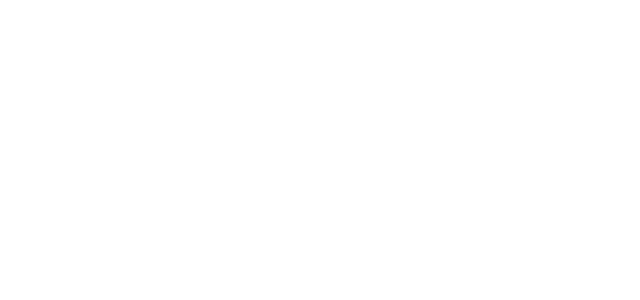
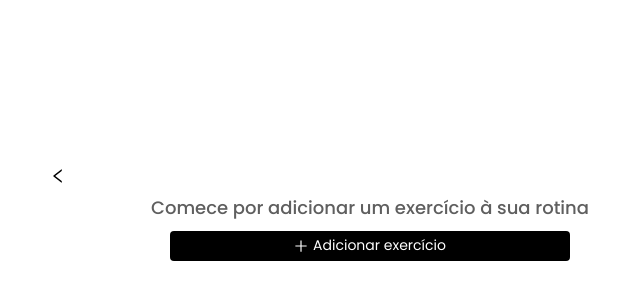
Before and after one commit to LucasPirolli/trackfit, a React (Vite) app: page /new-routine in a window 1280 px wide. Before the commit this address had no page. Shown: the part 186-486 px from the top of the page, without its empty margins (270-910 px from the left). Built offline with nearby package versions, Linux system fonts and the light colour scheme.

Commit message:
feat: finished layout new routine

```diff
--- a/src/main.tsx
+++ b/src/main.tsx
@@ -11,6 +11,7 @@
 import Register from "./modules/pages/Register.tsx";
 import Routine from "./modules/pages/Routine.tsx";
 import Workout from "./modules/pages/Workout.tsx";
+import NewRoutine from "./modules/pages/NewRoutine.tsx";
 
 // Estilos TrackFit
 import "./styles/index.scss";
@@ -25,6 +26,7 @@
           <Route path="/register" element={<Register />} />
           <Route path="/routine" element={<Routine />} />
           <Route path="/workout" element={<Workout />} />
+          <Route path="/new-routine" element={<NewRoutine />} />
         </Routes>
       </BrowserRouter>
     </>
--- /dev/null
+++ b/src/modules/pages/NewRoutine.tsx
@@ -0,0 +1,118 @@
+import { Button, Modal, Card, Form, Input } from "antd";
+import { LeftOutlined, LineChartOutlined, PlusOutlined } from "@ant-design/icons";
+import { useNavigate } from "react-router-dom";
+
+import "../../styles/pages/newroutine.scss";
+import { useState } from "react";
+
+const NewRoutine = () => {
+  const navigate = useNavigate();
+  const [isModalOpen, setIsModalOpen] = useState<boolean>(false);
+  const [isModalNewExerciseOpen, setIsModalNewExerciseOpen] =
+    useState<boolean>(false);
+  const [form] = Form.useForm();
+
+  const actions: React.ReactNode[] = [
+    <PlusOutlined onClick={(e) => console.log(e)} />,
+    <LineChartOutlined />,
+  ];
+
+  const showModal = () => {
+    setIsModalOpen(true);
+  };
+
+  const handleCancel = () => {
+    setIsModalOpen(false);
+  };
+
+  const showModalNew = () => {
+    setIsModalNewExerciseOpen(true);
+  };
+
+  const handleCancelNew = () => {
+    setIsModalNewExerciseOpen(false);
+  };
+
+  return (
+    <>
+      <section className="new-routine">
+        <div className="container-icon">
+          <LeftOutlined onClick={() => navigate("/routine")} />
+        </div>
+        <h2 className="subtitle">
+          Comece por adicionar um exercício à sua rotina
+        </h2>
+        <button className="btn-add-exercise" onClick={() => showModal()}>
+          <PlusOutlined />
+          Adicionar exercício
+        </button>
+      </section>
+      <Modal
+        title="Adicionar Exercício"
+        open={isModalOpen}
+        onCancel={handleCancel}
+        centered={true}
+        footer={[]}
+        width={700}
+      >
+        <Button color="default" variant="filled" onClick={() => showModalNew()}>
+          <PlusOutlined />
+          Novo exercício
+        </Button>
+        <div className="container-cards">
+          {Array(10)
+            .fill(0)
+            .map((_, index) => (
+              <Card
+                key={index}
+                actions={actions}
+                onClick={() => navigate("/workout")}
+              >
+                <Card.Meta
+                  title={`Exercício ${index + 1}`}
+                  description={
+                    <>
+                      <p>Grupo Muscular</p>
+                      <p>Máquina</p>
+                    </>
+                  }
+                />
+              </Card>
+            ))}
+        </div>
+      </Modal>
+
+      <Modal
+        title="Novo Exercício"
+        open={isModalNewExerciseOpen}
+        onCancel={handleCancelNew}
+        centered={true}
+        footer={[]}
+        width={700}
+      >
+        <Form
+          layout={"vertical"}
+          form={form}
+          initialValues={{ layout: "vertical" }}
+        >
+          <Form.Item label="Nome do exercício">
+            <Input placeholder="Digite" />
+          </Form.Item>
+          <Form.Item label="Grupo muscular">
+            <Input placeholder="Digite" type="" />
+          </Form.Item>
+          <Form.Item label="Tipo do exercício">
+            <Input placeholder="Digite" type="" />
+          </Form.Item>
+          <Form.Item>
+            <Button color="default" variant="filled">
+              Cadastrar
+            </Button>
+          </Form.Item>
+        </Form>
+      </Modal>
+    </>
+  );
+};
+
+export default NewRoutine;
--- a/src/modules/pages/Routine.tsx
+++ b/src/modules/pages/Routine.tsx
@@ -21,7 +21,10 @@
           <button className="btn-challange">Desafio</button>
         </div>
         <div className="container-btn-new-routine">
-          <button className="btn-new-routine">
+          <button
+            className="btn-new-routine"
+            onClick={() => navigate("/new-routine")}
+          >
             <PlusOutlined />
             Nova rotina
           </button>
--- a/src/modules/pages/Workout.tsx
+++ b/src/modules/pages/Workout.tsx
@@ -86,7 +86,7 @@
           <DeleteOutlined key="delete" />
         </div>
       </div>
-      <h2 className="subtitile">Exercícios :</h2>
+      <h2 className="subtitle">Exercícios :</h2>
       <div className="container-cards">
         {Array(4)
           .fill(0)
--- /dev/null
+++ b/src/styles/pages/newroutine.scss
@@ -0,0 +1,80 @@
+.new-routine {
+  height: 100vh;
+  align-items: center;
+  justify-content: center;
+  display: flex;
+  flex-direction: column;
+  width: 100%;
+  gap: 10px;
+  > .container-icon {
+    width: 50%;
+    justify-content: start;
+    display: flex;
+  }
+  > .subtitle {
+    font-size: 1.125rem;
+    width: 50%;
+    display: flex;
+    justify-content: center;
+    color: #5f5f5f;
+    font-weight: 500;
+  }
+  > .btn-add-exercise {
+    height: 30px;
+    width: 400px;
+    font-size: 0.875rem;
+    color: #fff;
+    font-size: 500;
+    border: none;
+    background-color: #000;
+    border-radius: 4px;
+    opacity: 1;
+    display: flex;
+    gap: 5px;
+    align-items: center;
+    justify-content: center;
+  }
+}
+
+.ant-modal-content {
+  .ant-modal-body {
+    > .ant-btn {
+      font-size: 0.75rem;
+      height: 30px;
+      margin-bottom: 20px;
+    }
+    > .container-cards {
+      max-height: 200px;
+      overflow: auto;
+      display: flex;
+      flex-direction: column;
+      gap: 20px;
+      padding-right: 10px;
+      > .ant-card {
+        border-color: #b9b9b9;
+        cursor: pointer;
+
+        .ant-card-meta-title {
+          font-size: 0.875rem;
+          margin-bottom: 5px;
+        }
+
+        .ant-card-meta-description {
+          p {
+            font-size: 0.75rem;
+          }
+        }
+
+        .ant-card-actions {
+          border-color: #b9b9b9;
+
+          > li {
+            &:not(:last-child) {
+              border-color: #b9b9b9;
+            }
+          }
+        }
+      }
+    }
+  }
+}
--- a/src/styles/pages/workout.scss
+++ b/src/styles/pages/workout.scss
@@ -28,7 +28,7 @@
       }
     }
   }
-  > .subtitile {
+  > .subtitle {
     font-size: 0.875rem;
     width: 50%;
     display: flex;
```
Also changed, not shown: 1 other file (tests, documents, lock files or other folders).
